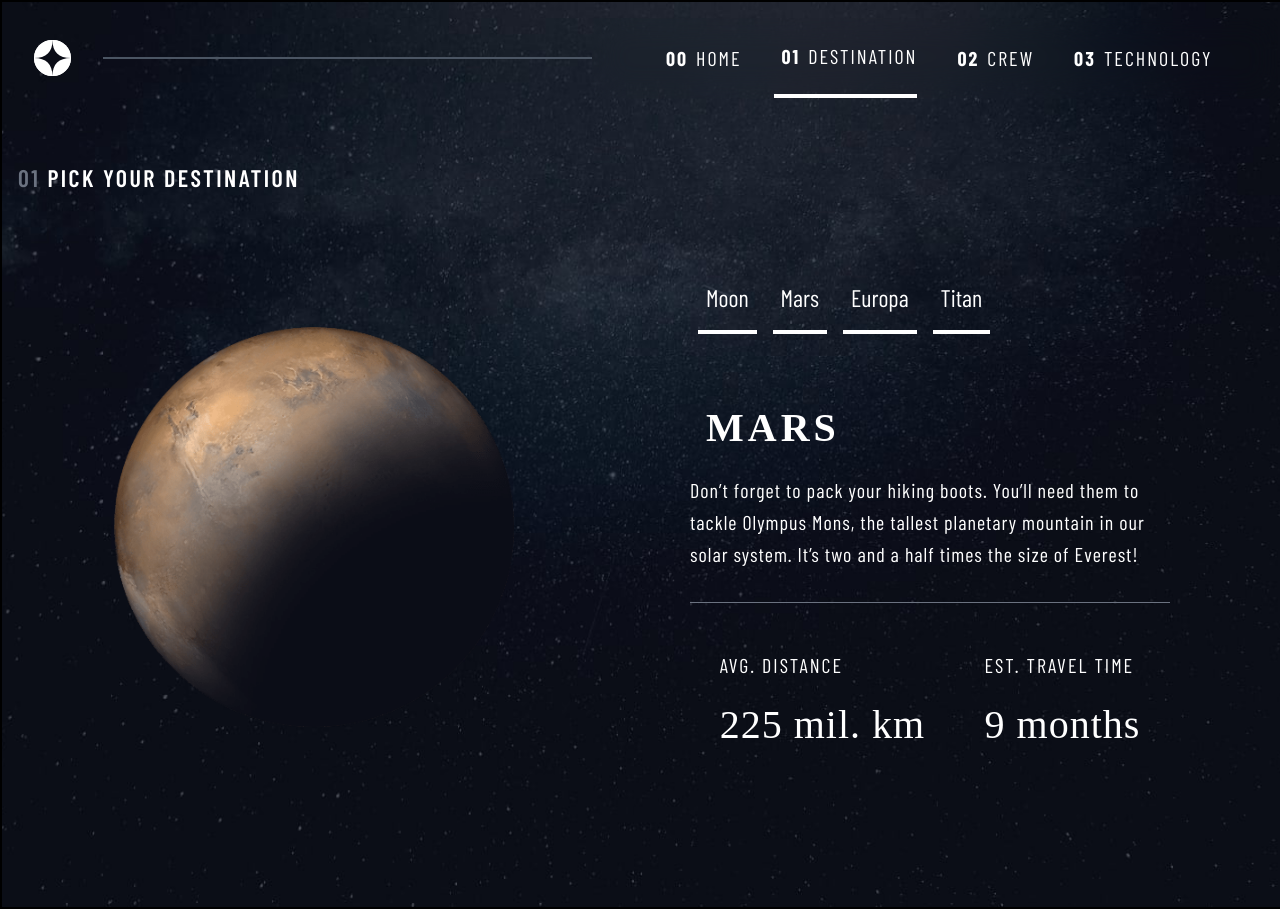
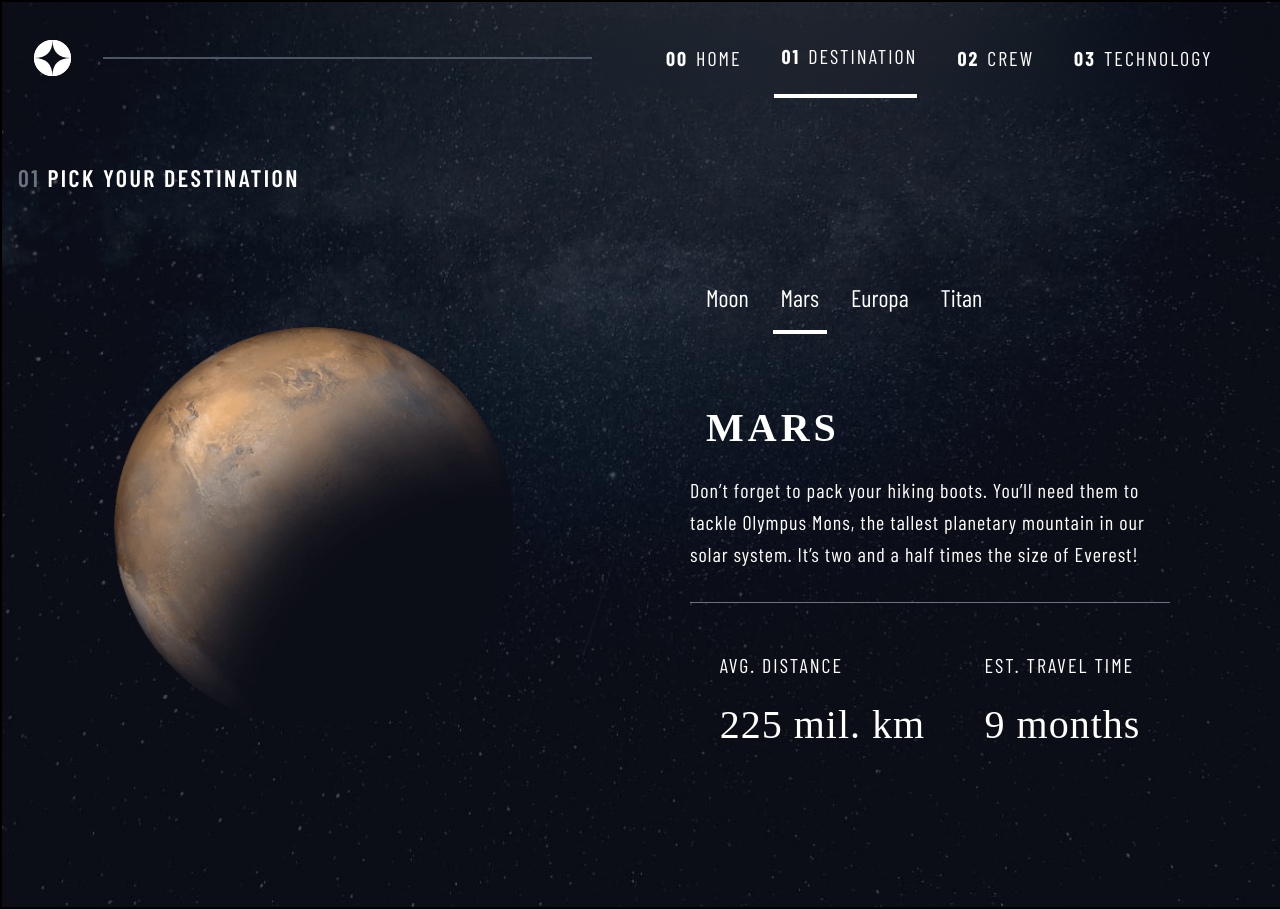
Before and after one commit to Darshan-Pandya10/SpaceTourismWebsite, a React (Vite) app: page /destination in a window 1280 px wide. Built offline with nearby package versions, Linux system fonts and the light colour scheme; a web font is replaced by a local one.

Commit message:
Refactor

```diff
--- a/src/Pages/Destination.jsx
+++ b/src/Pages/Destination.jsx
@@ -27,7 +27,7 @@ const Destination = () => {
           <div className="details w-[90vw] sm:w-[60vw] md:w-[30rem] flex-col text-center justify-center items-center md:text-left pb-18">
             <div className="btn-box mx-auto my-16 ">
               {destinations.map((destination, index) => {
-                return <button key={index} onClick={(e) => GetDestinationName(e)} className={`border-white border-b-4 border-solid ${destinationName === destination.name ? 'border-white '  : 'border-transparent'} hover:border-gray-500 inline btn text-2xl text-white p-2 py-4 mx-2`} name={destination.name}>
+                return <button key={index} onClick={(e) => GetDestinationName(e)} className={`border-b-4 border-solid ${destinationName === destination.name ? 'border-white '  : 'border-transparent'} hover:border-gray-500 inline btn text-2xl text-white p-2 py-4 mx-2`} name={destination.name}>
                   {destination.name}
                 </button>;
               })}
```
